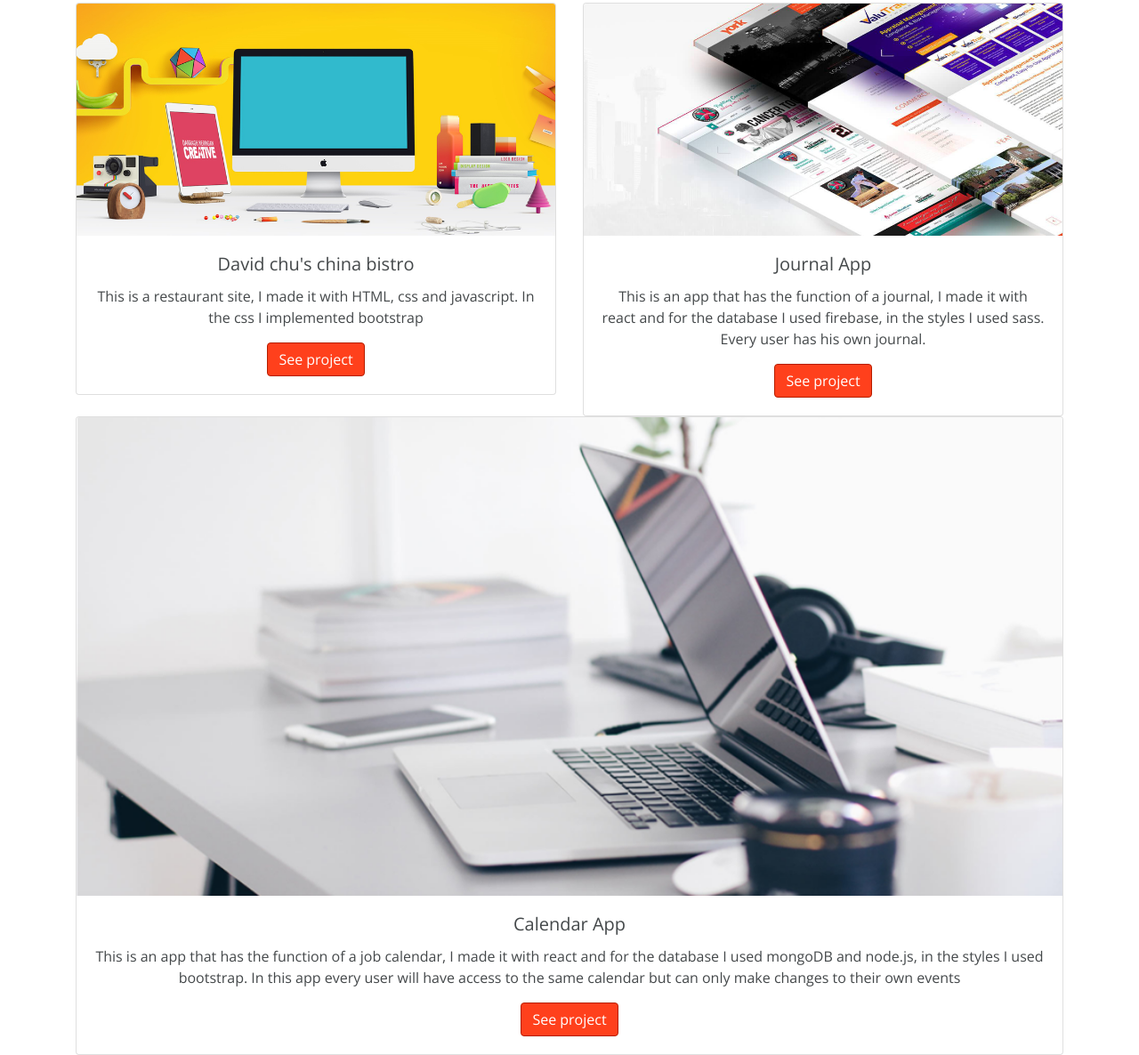
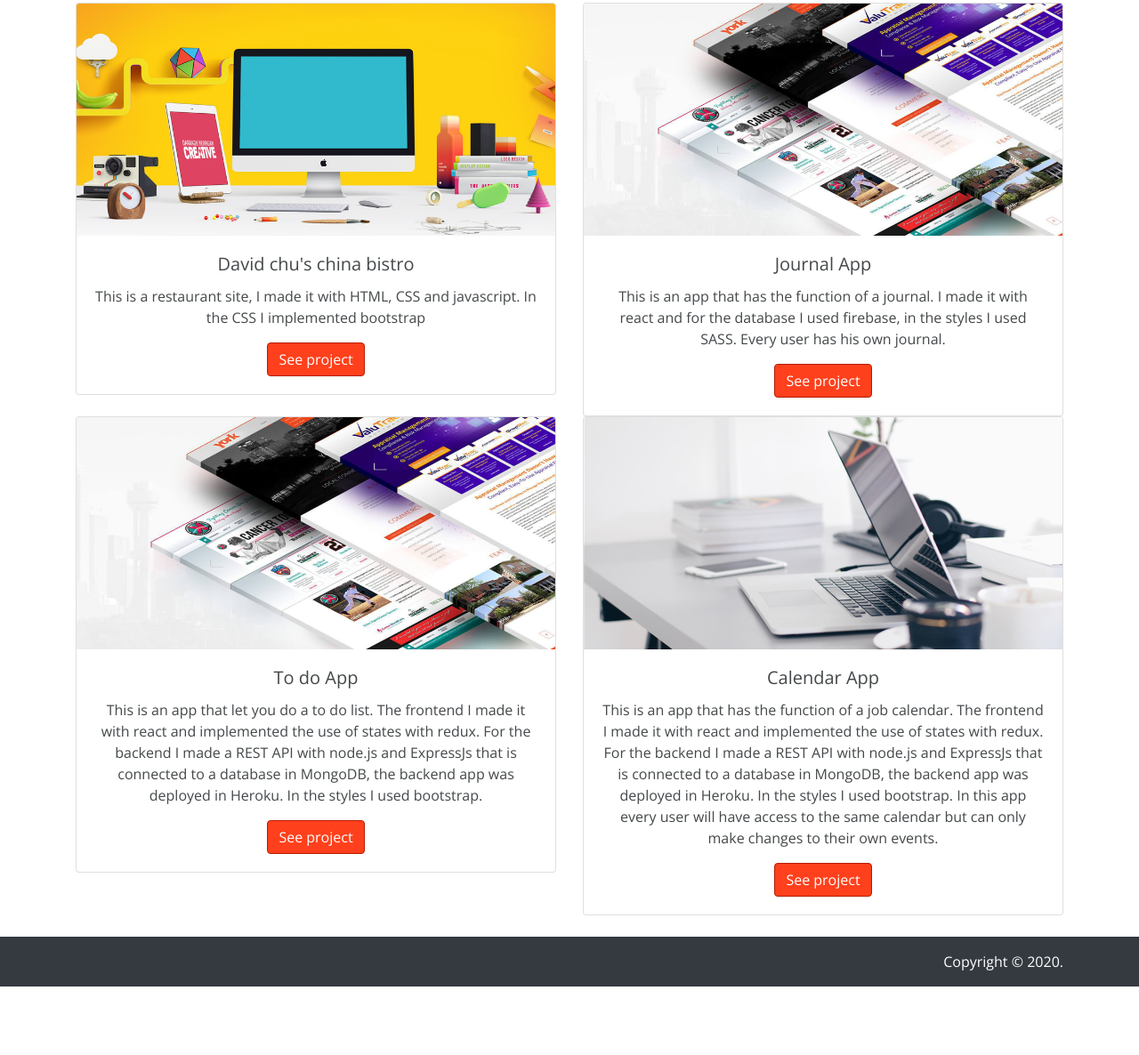
Before and after one commit to pauloMateos95/portafolio-web, a plain HTML site: page index.html in a window 1280 px wide. Shown: the part 1135-2321 px from the top of the page at 89% size. After the commit the page ends 2244 px from the top, so only its background shows below. Drawn offline with nearby package versions, Linux system fonts and the light colour scheme.

Commit message:
To do App was added

```diff
--- a/index.html
+++ b/index.html
@@ -80,7 +80,7 @@
                         <div class="card-body">
                             <h5 class="card-title">David chu's china bistro</h5>
                             <p class="card-text">
-                                This is a restaurant site, I made it with HTML, css and javascript. In the css I implemented bootstrap</p>
+                                This is a restaurant site, I made it with HTML, CSS and javascript. In the CSS I implemented bootstrap</p>
                             <a href="https://paulomateos95.github.io/David-Chu-s-China-Bistro-site/" target="_blank" class="btn btn-primary">See project</a>
                         </div>
                     </div>
@@ -91,20 +91,32 @@
                         <div class="card-body">
                             <h5 class="card-title">Journal App</h5>
                             <p class="card-text">
-                                This is an app that has the function of a journal, I made it with react and for the database I used firebase, in the styles I used sass. Every user has his own journal.</p>
+                                This is an app that has the function of a journal. I made it with react and for the database I used firebase, in the styles I used SASS. Every user has his own journal.</p>
                             <a href="https://paulomateos95.github.io/react-JournalApp/" target="_blank" class="btn btn-primary">See project</a>
                         </div>
                     </div>
                 </article>
 
-                <article class="col-12 col-md-12 col-lg-12 mb-3 mb-lg-0">
+                <article class="col-12 col-md-6 col-lg-6 mb-3 mb-lg-0">
+                    <div class="card">
+                        <img class="card-img-top h-100" src="images/proyecto2.png" alt="Proyecto 2">
+                        <div class="card-body">
+                            <h5 class="card-title">To do App</h5>
+                            <p class="card-text">
+                                This is an app that let you do a to do list. The frontend I made it with react and implemented the use of states with redux. For the backend I made a REST API with node.js and ExpressJs that is connected to a database in MongoDB, the backend app was deployed in Heroku. In the styles I used bootstrap.</p>
+                            <a href="https://paulomateos95.github.io/TodoApp/" target="_blank" class="btn btn-primary">See project</a>
+                        </div>
+                    </div>
+                </article>
+
+                <article class="col-12 col-md-6 col-lg-6 mb-3 mb-lg-0">
                     <div class="card">
                         <img class="card-img-top h-100" src="images/proyecto3.png" alt="Proyecto 3">
                         <div class="card-body">
                             <h5 class="card-title">Calendar App</h5>
                             <p class="card-text">
-                                This is an app that has the function of a job calendar, I made it with react and for the database I used mongoDB and node.js, in the styles I used bootstrap. In this app every user will have access to the same calendar but can only make changes to their
-                                own events</p>
+                                This is an app that has the function of a job calendar. The frontend I made it with react and implemented the use of states with redux. For the backend I made a REST API with node.js and ExpressJs that is connected to a database in MongoDB, the backend app was deployed in Heroku. In the styles I used bootstrap. In this app every user will have access to the same calendar but can only make changes to their
+                                own events.</p>
                             <a href="https://paulomateos95.github.io/react-CalendarApp/" target="_blank" class="btn btn-primary">See project</a>
                         </div>
                     </div>
```
